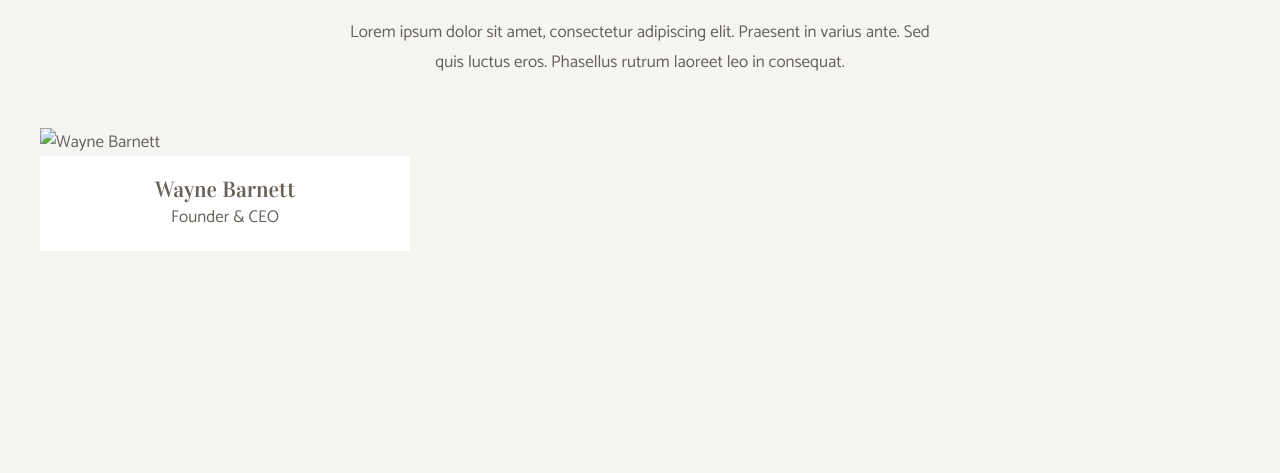
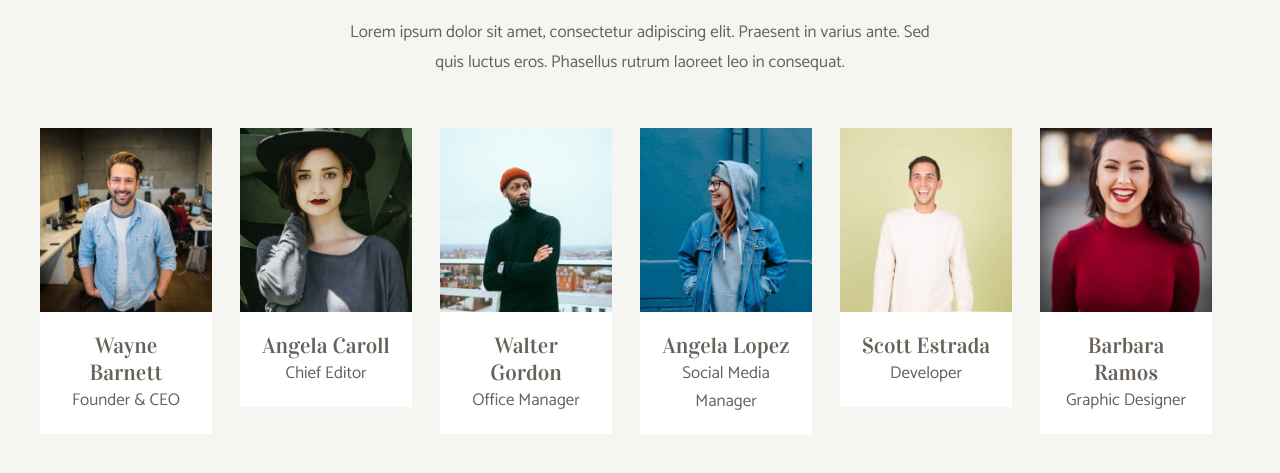
Before and after one commit to Debby95/js-our-team, a plain HTML site: page index.html in a window 1280 px wide. Shown: the part 107-580 px from the top of the page. Drawn offline with Linux system fonts and the light colour scheme.

Commit message:
stampo le cards con i dati

```diff
--- a/index.html
+++ b/index.html
@@ -22,18 +22,8 @@
         </p>
         <div class="team-container">
           <!-- Inseriamo inizialmente una card statica per stilarla e vedere l'effetto finale -->
+          <div id="membri">
 
-          <div class="team-card">
-            <div class="card-image">
-              <img
-                src="img/wayne-barnett-founder-ceo.jpg"
-                alt="Wayne Barnett"
-              />
-            </div>
-            <div class="card-text">
-              <h3>Wayne Barnett</h3>
-              <p>Founder & CEO</p>
-            </div>
           </div>
         </div>
       </div>
--- a/script.js
+++ b/script.js
@@ -1,35 +1,63 @@
 //stampo in console l'elenco dei membri del team
+
 const elencoTeamMember = [
     {
-        nome: "Wayne",
-        cognome: "Barnett",
+        nome: "Wayne Barnett",
         lavoro: "Founder & CEO",
+        picture: "wayne-barnett-founder-ceo.jpg",
+        altpic: "Wayne Barnett",
     },
     {
-        nome: "Angela",
-        cognome: "Caroll",
+        nome: "Angela Caroll",
         lavoro: "Chief Editor",
+        picture: "angela-caroll-chief-editor.jpg",
+        altpic: "Angela Caroll",
     },
     {
-        nome: "Walter",
-        cognome: "Gordon",
+        nome: "Walter Gordon",
         lavoro: "Office Manager",
+        picture: "walter-gordon-office-manager.jpg",
+        altpic: "Walter Gordon",
     },
     {
-        nome: "Angela",
-        cognome: "Lopez",
+        nome: "Angela Lopez",
         lavoro: "Social Media Manager",
+        picture: "angela-lopez-social-media-manager.jpg",
+        altpic: "Angela Lopez",
     },
     {
-        nome: "Scott",
-        cognome: "Estrada",
+        nome: "Scott Estrada",
         lavoro: "Developer",
+        picture: "scott-estrada-developer.jpg",
+        altpic: "Scott Estrada",
     },
     {
-        nome: "Barbara",
-        cognome: "Ramos",
+        nome: "Barbara Ramos",
         lavoro: "Graphic Designer",
+        picture: "barbara-ramos-graphic-designer.jpg",
+        altpic: "Barbara Ramos",
     },
 ];
 
-console.table(elencoTeamMember);
+//console.table(elencoTeamMember);
+
+
+
+//stampo i dati all interno di un contenitore nella pagina html per ogni membro del team
+
+let membri = document.querySelector('#membri');
+
+for (let i = 0; i < elencoTeamMember.length; i++) {
+    membri.innerHTML += `<div class="team-card">
+                        <div class="card-image">
+                            <img
+                                src="img/${elencoTeamMember[i].picture}"
+                                alt="${elencoTeamMember[i].altpic}"
+                            />
+                        </div>
+                        <div class="card-text">
+                            <h3>${elencoTeamMember[i].nome}</h3>
+                            <p>${elencoTeamMember[i].lavoro}</p>
+                        </div>
+                    </div>`
+}
--- a/style.css
+++ b/style.css
@@ -13,13 +13,42 @@ body {
   font-weight: 400;
 }
 
+section {
+  padding: 50px 0;
+}
+
+label {
+  margin-bottom: .25em;
+}
+input,
+select,
+button {
+  display: block;
+
+  width: 100%;
+  height: 2.65em;
+  margin-bottom: 1em;
+  padding: .25em 1em;
+
+  border: 1px solid #cecece;
+  border-radius: 4px;
+  box-shadow: none;
+}
+
+button {
+  width: 50%;
+  margin-top: 2em;
+
+  font-size: 1rem;
+}
+
+#membri {
+  display: flex;
+}
+
 .container {
   max-width: 1200px;
   margin: 0 auto;
-}
-
-section {
-  padding: 50px 0;
 }
 
 .section-title {
@@ -101,28 +130,3 @@ section {
   max-width: 480px;
   margin: auto;
 }
-
-label {
-  margin-bottom: .25em;
-}
-input,
-select,
-button {
-  display: block;
-
-  width: 100%;
-  height: 2.65em;
-  margin-bottom: 1em;
-  padding: .25em 1em;
-
-  border: 1px solid #cecece;
-  border-radius: 4px;
-  box-shadow: none;
-}
-
-button {
-  width: 50%;
-  margin-top: 2em;
-
-  font-size: 1rem;
-}
```
Also changed, not shown: img/angela-caroll-chief-editor.jpg (added), img/angela-lopez-social-media-manager.jpg (added), img/barbara-ramos-graphic-designer.jpg (added), img/new-team-member-01.jpg (added), img/new-team-member-02.jpg (added), img/new-team-member-03.jpg (added), img/new-team-member-04.jpg (added), img/scott-estrada-developer.jpg (added), img/walter-gordon-office-manager.jpg (added), img/wayne-barnett-founder-ceo.jpg (added).
